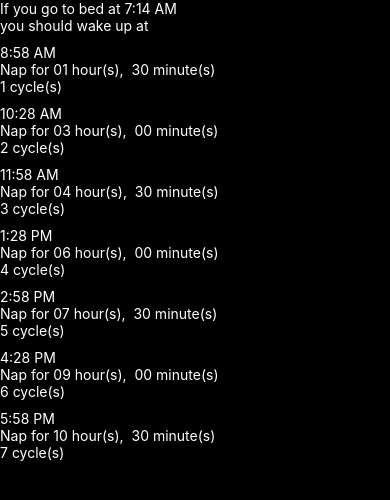
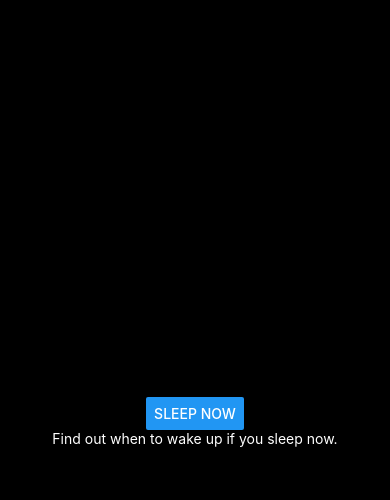
Before and after one commit to 1nd/sleeptime-react-native, a React Native app: screen / in a window 390 px wide. Shown: the top 500 px of the page. Built offline with nearby package versions, Linux system fonts and the light colour scheme.

Commit message:
Create start page
So user can "refresh" the app by go back to start.

```diff
--- a/App.js
+++ b/App.js
@@ -1,11 +1,22 @@
 // @flow
 
 import React from 'react';
-import { StyleSheet, Text, View, Platform, StatusBar } from 'react-native';
-import WakeUpTimes from './WakeUpTimes';
+import {
+  StyleSheet,
+  Text,
+  View,
+  Platform,
+  StatusBar,
+  Button,
+} from 'react-native';
+import Result from './Result';
 import { DateTime } from 'luxon';
 
 type Props = {};
+
+type State = {
+  currentPage: 'start' | 'result',
+};
 
 const styles = StyleSheet.create({
   container: {
@@ -19,19 +30,53 @@ const styles = StyleSheet.create({
   text: {
     color: 'white',
   },
+  startPage: {
+    justifyContent: 'center',
+    alignItems: 'center',
+  },
+  backToStartButton: {
+    marginTop: 10,
+  },
 });
 
-export default class App extends React.Component<Props> {
+export default class App extends React.Component<Props, State> {
+  state = {
+    currentPage: 'start',
+  };
+
   render() {
-    const now = DateTime.local();
-    return (
-      <View style={styles.container}>
-        <Text style={styles.text}>
-          If you go to bed at {now.toLocaleString(DateTime.TIME_SIMPLE)}
-        </Text>
-        <Text style={styles.text}>you should wake up at</Text>
-        <WakeUpTimes goToBedTime={now} />
-      </View>
-    );
+    const { currentPage } = this.state;
+
+    switch (currentPage) {
+      case 'start':
+        return (
+          <View style={[styles.container, styles.startPage]}>
+            <Button
+              title="Sleep now"
+              onPress={() => {
+                this.setState({ currentPage: 'result' });
+              }}
+            />
+            <Text style={styles.text}>
+              Find out when to wake up if you sleep now.
+            </Text>
+          </View>
+        );
+      case 'result':
+        return (
+          <View style={styles.container}>
+            <Result goToBedTime={DateTime.local()} />
+            <Button
+              title="Back to start"
+              onPress={() => {
+                this.setState({ currentPage: 'start' });
+              }}
+              style={styles.backToStartButton}
+            />
+          </View>
+        );
+      default:
+        throw new TypeError('Invalid page');
+    }
   }
 }
--- /dev/null
+++ b/Result.js
@@ -0,0 +1,36 @@
+// @flow
+
+import React from 'react';
+import { StyleSheet, Text, View, Platform, StatusBar } from 'react-native';
+import WakeUpTimes from './WakeUpTimes';
+import { DateTime } from 'luxon';
+
+type Props = {
+  goToBedTime: DateTime,
+};
+
+const styles = StyleSheet.create({
+  container: {
+    flex: 1,
+  },
+  text: {
+    color: 'white',
+  },
+});
+
+class Result extends React.Component<Props> {
+  render() {
+    const { goToBedTime } = this.props;
+    return (
+      <View style={styles.container}>
+        <Text style={styles.text}>
+          If you go to bed at {goToBedTime.toLocaleString(DateTime.TIME_SIMPLE)}
+        </Text>
+        <Text style={styles.text}>you should wake up at</Text>
+        <WakeUpTimes goToBedTime={goToBedTime} />
+      </View>
+    );
+  }
+}
+
+export default Result;
```
